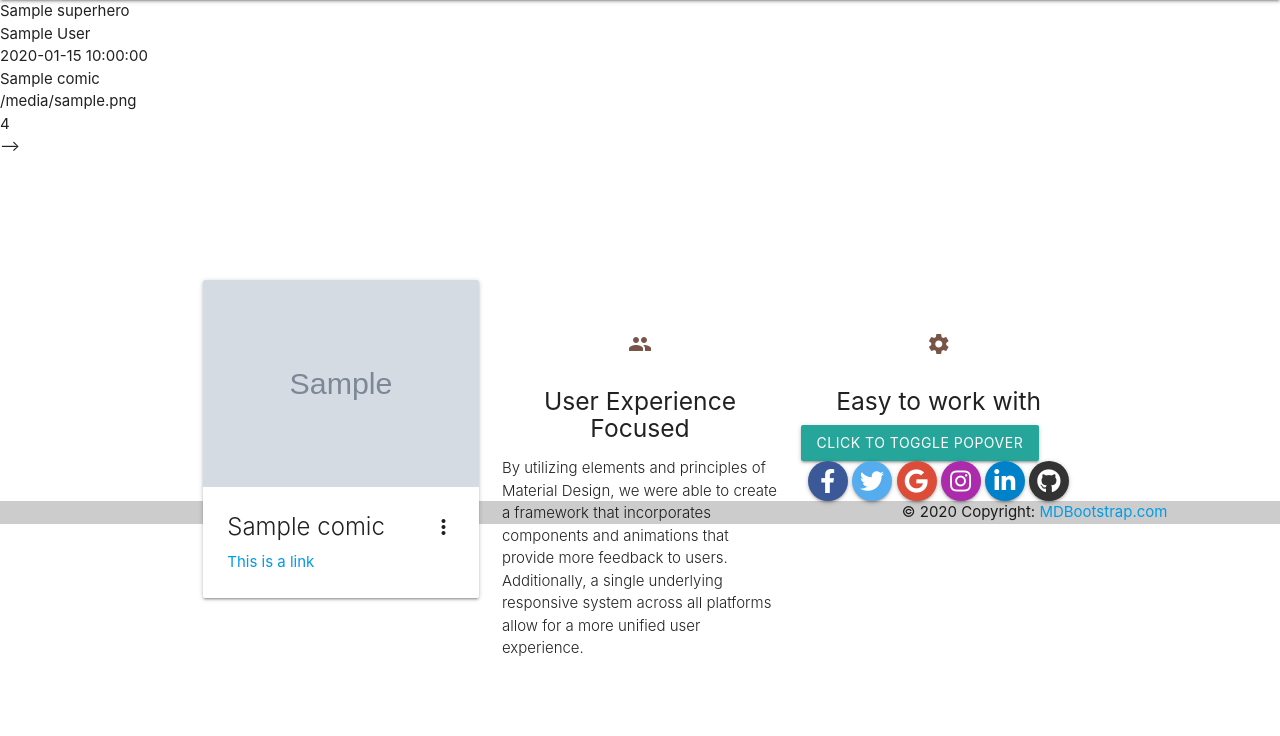
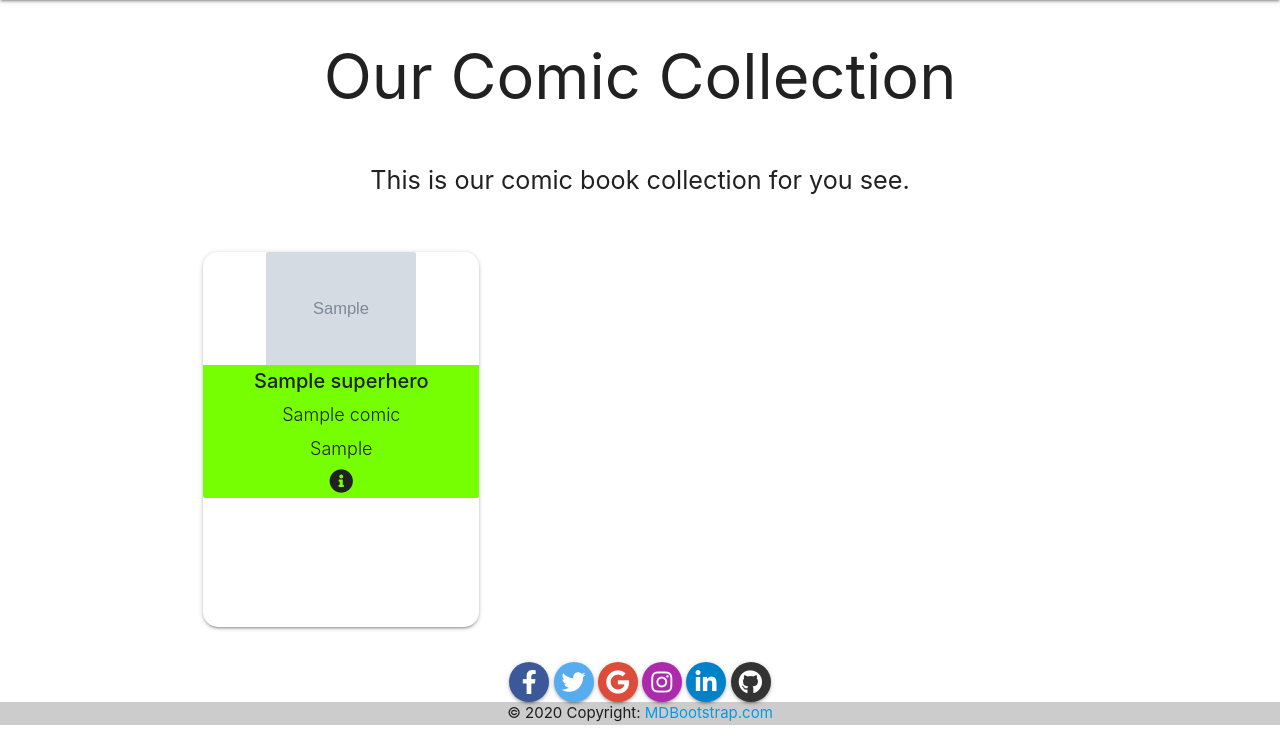
Before and after one commit to dsteyn44/comic_craze_MS3, a Flask app: page /get_comics in a window 1280 px wide. Shown: the part 64-800 px from the top of the page. Run offline with Flask 2, Linux system fonts and the light colour scheme; a database or web service that is not in the repository returns one stand-in record (Sample ...); some libraries are stand-ins or nearby versions.

Commit message:
Add formating to comics.html and styling. Apply changes to app.py changes comics.html

```diff
--- a/app.py
+++ b/app.py
@@ -115,13 +115,14 @@ def logout():
 def add_comics():
     if request.method == "POST":
         ad_comic = {
-            "superhero": request.form.get("superhero").lower(),
-            "author": request.form.get("author").lower(),
-            "date_released": request.form.get("date_released").lower(),
-            "title": request.form.get("title").lower(),
-            "grade_star": request.form.getlist("grade_star").lower(),
-            "publisher": request.form.get("publisher").lower(),
-            "cover_image": request.form.get("cover_image").lower(),
+            "superhero": request.form.get("superhero"),
+            "author": request.form.get("author"),
+            "date_released": request.form.get("date_released"),
+            "title": request.form.get("title"),
+            "grade_star": request.form.getlist("grade_star"),
+            "publisher": request.form.get("publisher"),
+            "cover_image": request.form.get("cover_image"),
+            "comment": request.form.get("comment"),
             }
 
         mongo.db.comics.insert_one(ad_comic)
--- a/static/css/style.css
+++ b/static/css/style.css
@@ -25,3 +25,30 @@
   .card-panel {
       border-radius: 10px;
   }
+  /*--card in comics--*/
+
+  .card-image.waves-effect.waves-block.waves-light {
+     max-width: 10em;
+     max-height: 15em;
+     margin: auto;
+     padding-top: auto;
+  }
+
+  .card {
+      border-radius: 15px;
+      height: 375px;
+  }
+
+  .card .card-content {
+      padding: 0;
+      max-width: 100%;
+      max-height: 100%;
+  }
+
+  .card-text {
+      font-size: 20px;
+  }
+
+  .cd-margin {
+      margin: 0;
+  }
--- a/templates/comics.html
+++ b/templates/comics.html
@@ -1,63 +1,48 @@
 {% extends "base.html" %}
 <!--This connects to parent base.html-->
-<!--{% block content %}
-{% for comic in comics %}
-{{ comic.superhero }} <br>
-{{ comic.author }} <br>
-{{ comic.date_released }} <br>
-{{ comic.title }} <br>
-{{ comic.cover_image }} <br>
-{{ comic.rating }} <br>
-{% endfor %}-->
+{% block content %}
+<!--Heading taken from materialize-->
+<div class="row">
+    <div class="grid-example col s12 center-align"><span class="flow-text">
+            <h1>Our Comic Collection</h1>
+        </span></div>
+    <div class="grid-example col s12 center-align"><span class="flow-text">
+            <p>This is our comic book collection for you see.</p>
+        </span></div>
+</div>
+</div>
 <!--Comic section-->
-<!--container and card taken from materialize-->
+<!--container and card taken from materialize-followed the minitask project-->
 <div class="container">
-    <div class="section">
-        <div class="row">
-            <div class="col s12 m4">
-                <div class="card">
-                    {% for comic in comics %}
-                    <div class="card-image waves-effect waves-block waves-light">
-                        <img class="activator " src="{{ comic.cover_image }}">
-                    </div>
-                    <div class="card-content">
-                        <span class="card-title activator grey-text text-darken-4">{{ comic.title }}<i
-                                class="material-icons right">more_vert</i></span>
-                        <p><a href="#">This is a link</a></p>
-                    </div>
-                    <div class="card-reveal">
-                        <span class="card-title grey-text text-darken-4">{{ comic.superhero }}<i
-                                class="material-icons right">close</i></span>
-                        <p>Here is some more information about this product that is only revealed once clicked on.</p>
-                    </div>
-                    {% endfor %}
+    <div class="row">
+        {% for comic in comics %}
+        <div class="col s12 m4 center-align">
+            <div class="card">
+                <div class="card-image waves-effect waves-block waves-light center-align">
+                    <img class="activator " src="{{ comic.cover_image }}">
                 </div>
-            </div>
-
-            <div class="col s12 m4">
-                <div class="icon-block">
-                    <h2 class="center brown-text"><i class="material-icons">group</i></h2>
-                    <h5 class="center">User Experience Focused</h5>
-
-                    <p class="light">By utilizing elements and principles of Material Design, we were able to create a
-                        framework that incorporates components and animations that provide more feedback to users.
-                        Additionally, a single underlying responsive system across all platforms allow for a more
-                        unified user experience.</p>
+                <div class="card-content light-green accent-3 ">
+                    <span class="card-title activator grey-text text-darken-4">
+                        <p class="card-text"><strong>{{ comic.superhero }}</strong></p>
+                        <p><small>{{ comic.title }}</small></p>
+                        <p><small>{{ comic.grade_star }}</small></p>
+                        <i class="fas fa-info-circle"></i>
+                    </span>
                 </div>
-            </div>
-
-            <div class="col s12 m4">
-                <div class="icon-block">
-                    <h2 class="center brown-text"><i class="material-icons">settings</i></h2>
-                    <h5 class="center">Easy to work with</h5>
-                    <button type="button" class="btn btn-lg btn-danger" data-mdb-toggle="popover" title="Popover title"
-                        data-mdb-content="And here's some amazing content. It's very engaging. Right?">
-                        Click to toggle popover
-                    </button>
+                <div class="card-reveal">
+                    <span class="card-title grey-text text-darken-4">{{ comic.superhero }}<i
+                            class="material-icons right">close</i>
+                    </span>
+                    <span>
+                        <p class="left cd-margin">Author: {{ comic.author }}</p>
+                        <p class="left cd-margin">Date Released: {{ comic.date_released }}</p>
+                        <p class="left cd-margin">Publisher: {{ comic.publisher }}</p>
+                        <p class="left cd-margin justify-right">Comment: {{ comic.comment }}</p>
+                    </span>
                 </div>
             </div>
         </div>
-
+        {% endfor %}
     </div>
 </div>
 {% endblock %}
```
Also changed, not shown: templates/add_comics.html (+7 -12 lines).
